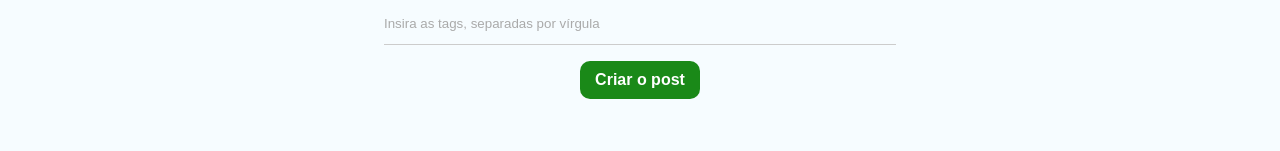
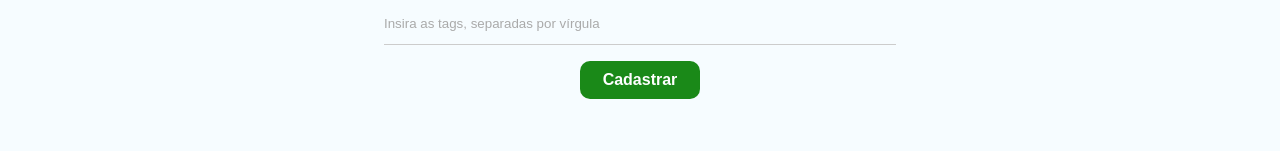
Before and after one commit to ehurafa/react-from-zero-to-mastery, a React (Create React App) app in the folder ARQUIVOS/10_MINIBLOG/miniblog/: page /posts/create in a window 1280 px wide. Shown: the part 492-643 px from the top of the page. Built offline with nearby package versions, Linux system fonts and the light colour scheme; no server answers; sample sign-in values are in the browser's storage.

Commit message:
inserting data in firebase

```diff
--- a/ARQUIVOS/10_MINIBLOG/miniblog/src/pages/CreatePost/CreatePost.js
+++ b/ARQUIVOS/10_MINIBLOG/miniblog/src/pages/CreatePost/CreatePost.js
@@ -3,6 +3,7 @@ import styles from './CreatePost.module.css'
 import { useState } from 'react'
 import {useNavigate } from 'react-router-dom'
 import { useAuthValue } from '../../context/AuthContext'
+import { useInsertDocument } from '../../hooks/useInsertDocument'
 
 const CreatePost = () => {
   const [title, setTitle] = useState('')
@@ -11,8 +12,31 @@ const CreatePost = () => {
   const [tags, setTags] = useState([])
   const [formError, setFormError] = useState('')
 
+  const { insertDocument, response } = useInsertDocument('posts')
+
+  const { user } = useAuthValue()
+
   const handleSubmit = (e) => {
     e.preventDefault()
+    setFormError('')
+
+    // valiate image URL
+
+    // create tag array
+
+    // check all values
+
+    insertDocument({
+      title,
+      image,
+      body,
+      tags,
+      uid: user.uid,
+      createdBy: user.displayName
+    })
+
+    // redirect to home page
+
   }
 
 
@@ -48,7 +72,7 @@ const CreatePost = () => {
           <textarea
             name="body"
             placeholder="Insira o conteúdo do post"
-            requiredonChange={(e) => setBody(e.target.value)}
+            onChange={(e) => setBody(e.target.value)}
             value={body}
           ></textarea>
         </label>
@@ -63,10 +87,9 @@ const CreatePost = () => {
             value={tags}
           />
         </label>
-        <button className="btn">Criar o post</button>
-        {/* {!loading && <button className="btn" onClick={handleSubmit}>Cadastrar</button>}
-        {loading && <button className="btn" disabled>Aguarde...</button>}
-        {error && <p className="error">{error}</p>} */}
+        {!response.loading && <button className="btn" onClick={handleSubmit}>Cadastrar</button>}
+        {response.loading && <button className="btn" disabled>Aguarde...</button>}
+        {response.error && <p className="error">{response.error}</p>}
       </form>
     </div>
   )
```
